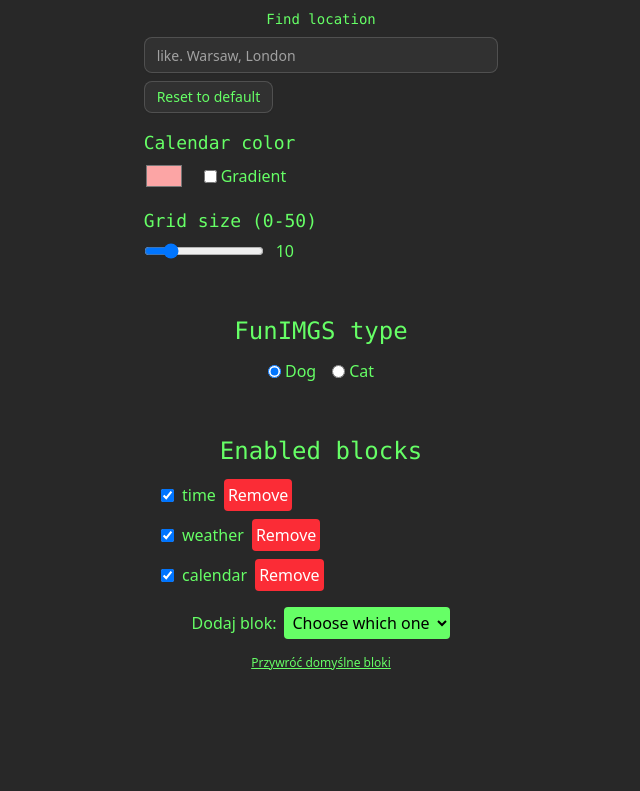
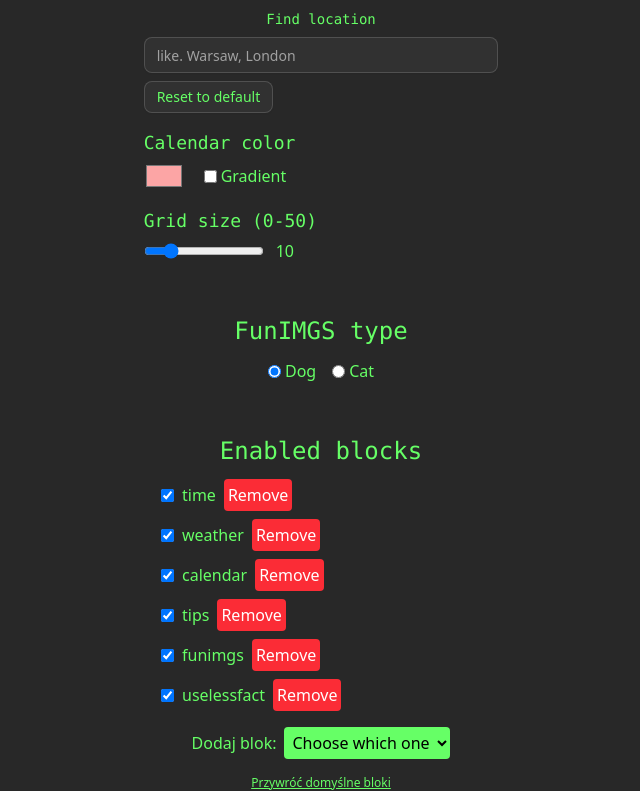
Before and after one commit to yehorscode/Dashboardy, a React (Vite) app: page /settings in a window 1280 px wide. Shown: the part 1055-1846 px from the top of the page, without its empty margins (319-959 px from the left). Before the commit the page ends 1726 px from the top, so only its background shows below. Built offline with nearby package versions, Linux system fonts and the light colour scheme.

Commit message:
better blocks

```diff
--- a/src/blocks-context.tsx
+++ b/src/blocks-context.tsx
@@ -1,6 +1,6 @@
 import React, { createContext, useContext, useState, useEffect } from "react";
 
-export type BlockType = "time" | "weather" | "calendar";
+export type BlockType = "time" | "weather" | "calendar" | "tips" | "funimgs" | "uselessfact";
 
 export interface Block {
     id: string;
@@ -22,9 +22,48 @@ interface BlocksContextType {
 const BlocksContext = createContext<BlocksContextType | undefined>(undefined);
 
 const BLOCKS_START: Block[] = [
-  { id: "block-1", type: "time", x: -100, y: 0, visible: true },
-  { id: "block-2", type: "weather", x: 100, y: 0, visible: true },
-  { id: "block-3", type: "calendar", x: 0, y: 0, visible: true },
+    {
+        id: "block-1",
+        type: "time",
+        x: 540,
+        y: 400,
+        visible: true,
+    },
+    {
+        id: "block-2",
+        type: "weather",
+        x: 200,
+        y: 100,
+        visible: true,
+    },
+    {
+        id: "block-3",
+        type: "calendar",
+        x: 120,
+        y: 540,
+        visible: true,
+    },
+    {
+        id: "block-4",
+        type: "tips",
+        x: 960,
+        y: 720,
+        visible: true,
+    },
+    {
+        id: "block-5",
+        type: "funimgs",
+        x: 1240,
+        y: 340,
+        visible: true,
+    },
+    {
+        id: "block-6",
+        type: "uselessfact",
+        x: 1180,
+        y: 100,
+        visible: true,
+    },
 ];
 
 export function BlocksProvider({ children }: { children: React.ReactNode }) {
@@ -41,7 +80,9 @@ export function BlocksProvider({ children }: { children: React.ReactNode }) {
     }, [blocks]);
 
     const toggleBlock = (id: string) => {
-    setBlocks(blocks => blocks.map(b => b.id === id ? { ...b, visible: !b.visible } : b));
+        setBlocks((blocks) =>
+            blocks.map((b) => (b.id === id ? { ...b, visible: !b.visible } : b))
+        );
     };
 
     const addBlock = (type: BlockType) => {
@@ -51,23 +92,40 @@ export function BlocksProvider({ children }: { children: React.ReactNode }) {
                 return isNaN(n) ? max : Math.max(max, n);
             }, 1) + 1;
 
-    let x = 0, y = 0, step = 120;
-    const taken = new Set(blocks.map(b => `${b.x},${b.y}`));
+        let x = 0,
+            y = 0,
+            step = 120;
+        const taken = new Set(blocks.map((b) => `${b.x},${b.y}`));
         while (taken.has(`${x},${y}`)) {
             x += step;
-      if (x > 300) { x = 0; y += step; }
+            if (x > 300) {
+                x = 0;
+                y += step;
             }
-    setBlocks([...blocks, { id: `block-${nextId}`, type, x, y, visible: true }]);
+        }
+        setBlocks([
+            ...blocks,
+            { id: `block-${nextId}`, type, x, y, visible: true },
+        ]);
     };
 
     const removeBlock = (id: string) => {
-    setBlocks(blocks => blocks.filter(b => b.id !== id));
+        setBlocks((blocks) => blocks.filter((b) => b.id !== id));
     };
 
     const resetBlocks = () => setBlocks(BLOCKS_START);
 
     return (
-    <BlocksContext.Provider value={{ blocks, setBlocks, toggleBlock, addBlock, removeBlock, resetBlocks }}>
+        <BlocksContext.Provider
+            value={{
+                blocks,
+                setBlocks,
+                toggleBlock,
+                addBlock,
+                removeBlock,
+                resetBlocks,
+            }}
+        >
             {children}
         </BlocksContext.Provider>
     );
```
Lines whose indentation alone changed are shown as unchanged.
